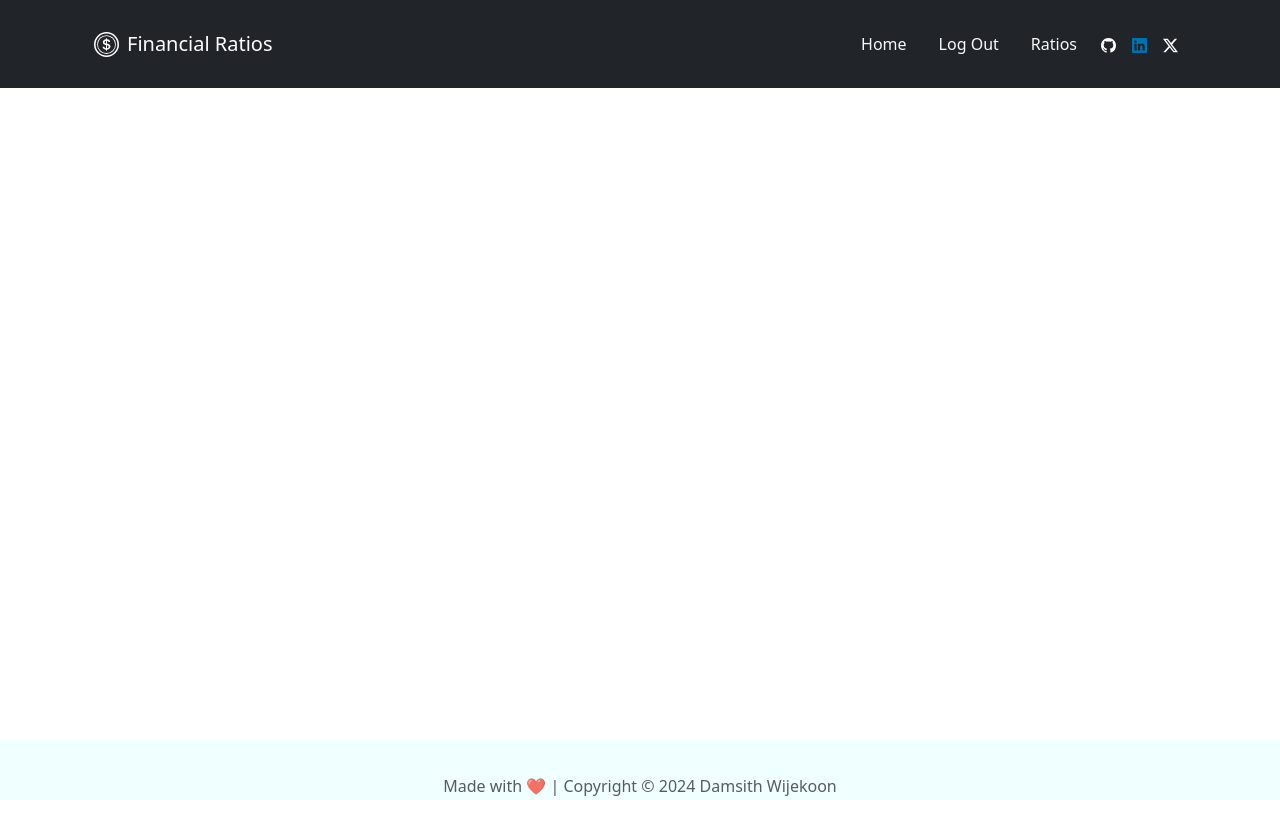
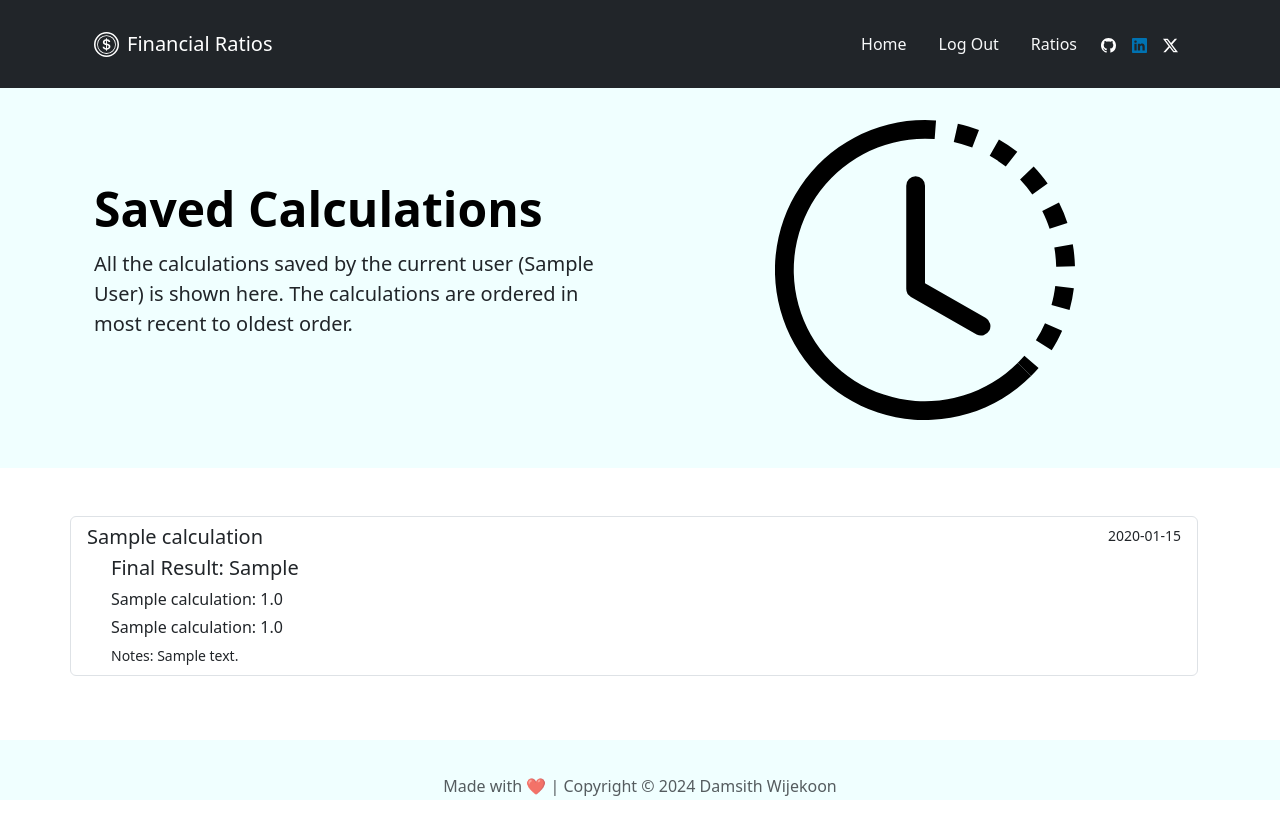
Before and after one commit to Damsith-LK/financial-ratios-app, a Flask app: page /saved-calculations in a window 1280 px wide. Run offline with Flask 3, Linux system fonts and the light colour scheme; a user stored in the database is signed in; tables that the repository leaves empty hold one stand-in row (values such as "Sample post"); some libraries are stand-ins or nearby versions.

Commit message:
Complete /saved-calculations

```diff
--- a/main.py
+++ b/main.py
@@ -187,7 +187,8 @@ def saved_calculations():
         flash("You need an account in order to save calculations and view them, dummy.")
         return redirect(url_for("signup"))
     saved_cals = db.session.execute(db.select(Calculations).where(Calculations.user_id == current_user.id)).scalars().all()
-    return render_template("saved_calculations.html", year=year, is_logged_in=current_user.is_authenticated, saved_cals=saved_cals)
+    return render_template("saved_calculations.html", year=year, is_logged_in=current_user.is_authenticated, saved_cals=saved_cals,
+                           username=current_user.name, all_cals=saved_cals)
 
 @app.route("/logout")
 def logout():
--- a/templates/saved_calculations.html
+++ b/templates/saved_calculations.html
@@ -17,7 +17,38 @@
 	</div>
 </div>
 {% else %}
-
+<section class="hero">
+	<div class="container col-xxl-8 px-4 pt-5 mt-4">
+		<div class="row flex-lg-row-reverse align-items-center g-5 py-5">
+			<div class="col-10 col-sm-8 col-lg-6">
+				<img src="../static/assets/icons/history.svg" alt="History" class="d-block mx-lg-auto img-fluid" width="300" height="200" loading="lazy">
+			</div>
+			<div class="col-lg-6">
+				<h1 class="display-5 fw-bold text-body-emphasis lh-1 mb-3">Saved Calculations</h1>
+				<p class="lead">All the calculations saved by the current user (<b>{{username}}</b>) is shown here. The calculations are ordered in most recent to oldest order.</p>
+			</div>
+		</div>
+	</div>
+</section>
+<section class="calculations">
+  <!--Saved calculations-->
+  <div class="list-group container my-5">
+  {% for cal in all_cals[::-1] %}
+    <div class="list-group-item list-group-item-action container" aria-current="true">
+      <div class="d-flex w-100 justify-content-between">
+        <h5 class="mb-1">{{ cal.calculation_name }}</h5>
+        <small>{{ cal.date }}</small>
+      </div>
+      <p class="mb-1 lead ms-4"> Final Result: {{ cal.result }}</p>
+      <p class="mb-1 ms-4">{{ cal.input_1_name }}: {{ cal.input_1_val }}</p>
+      <p class="mb-1 ms-4">{{ cal.input_2_name }}: {{ cal.input_2_val }}</p>
+      {% if cal.notes %}
+      <small class="mb-1 ms-4">Notes: {{ cal.notes }}</small>
+      {% endif %}
+    </div>
+  {% endfor %}
+  </div>
+</section>
 {% endif %}
 
 {% include 'footer.html' %}
```
